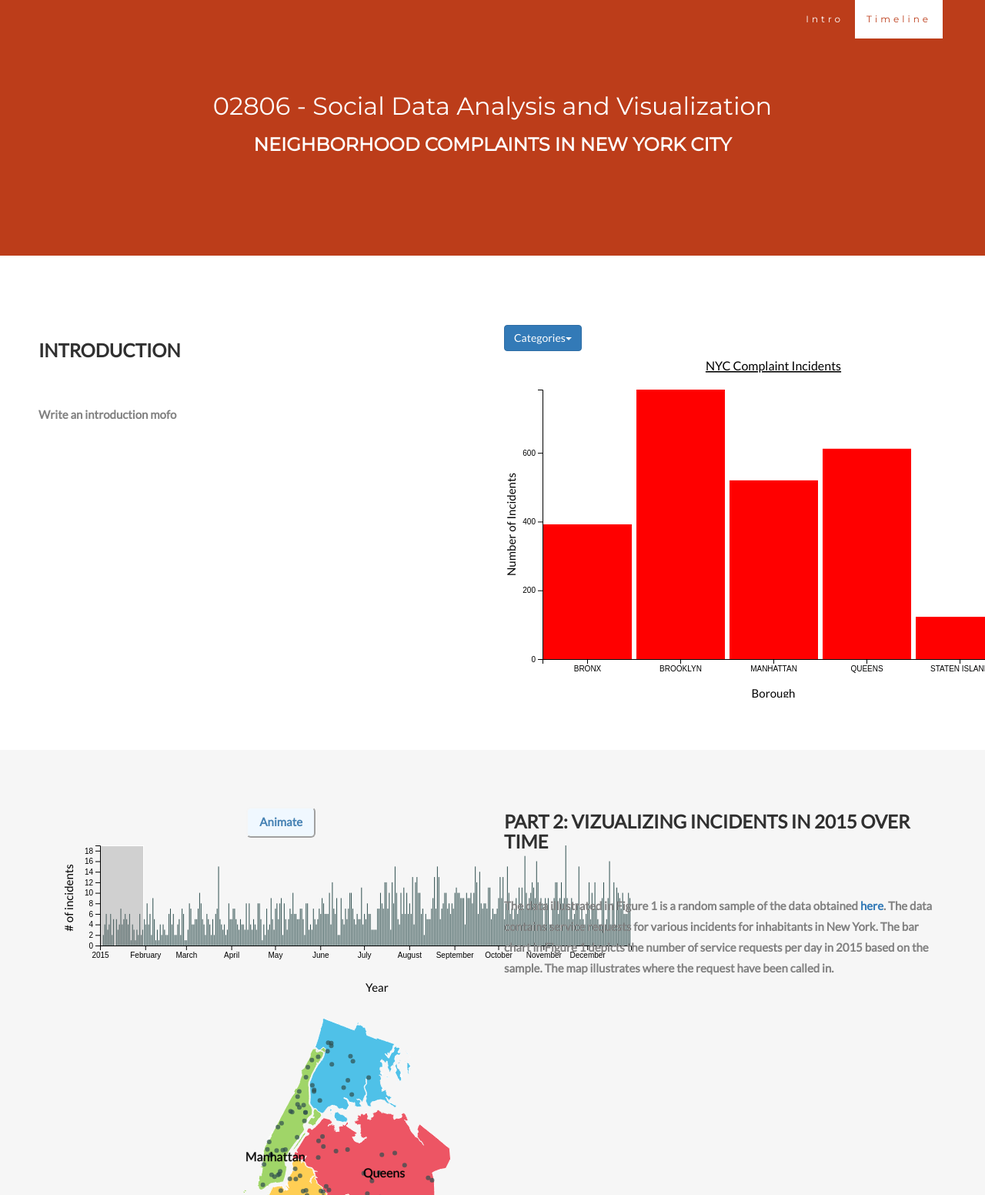
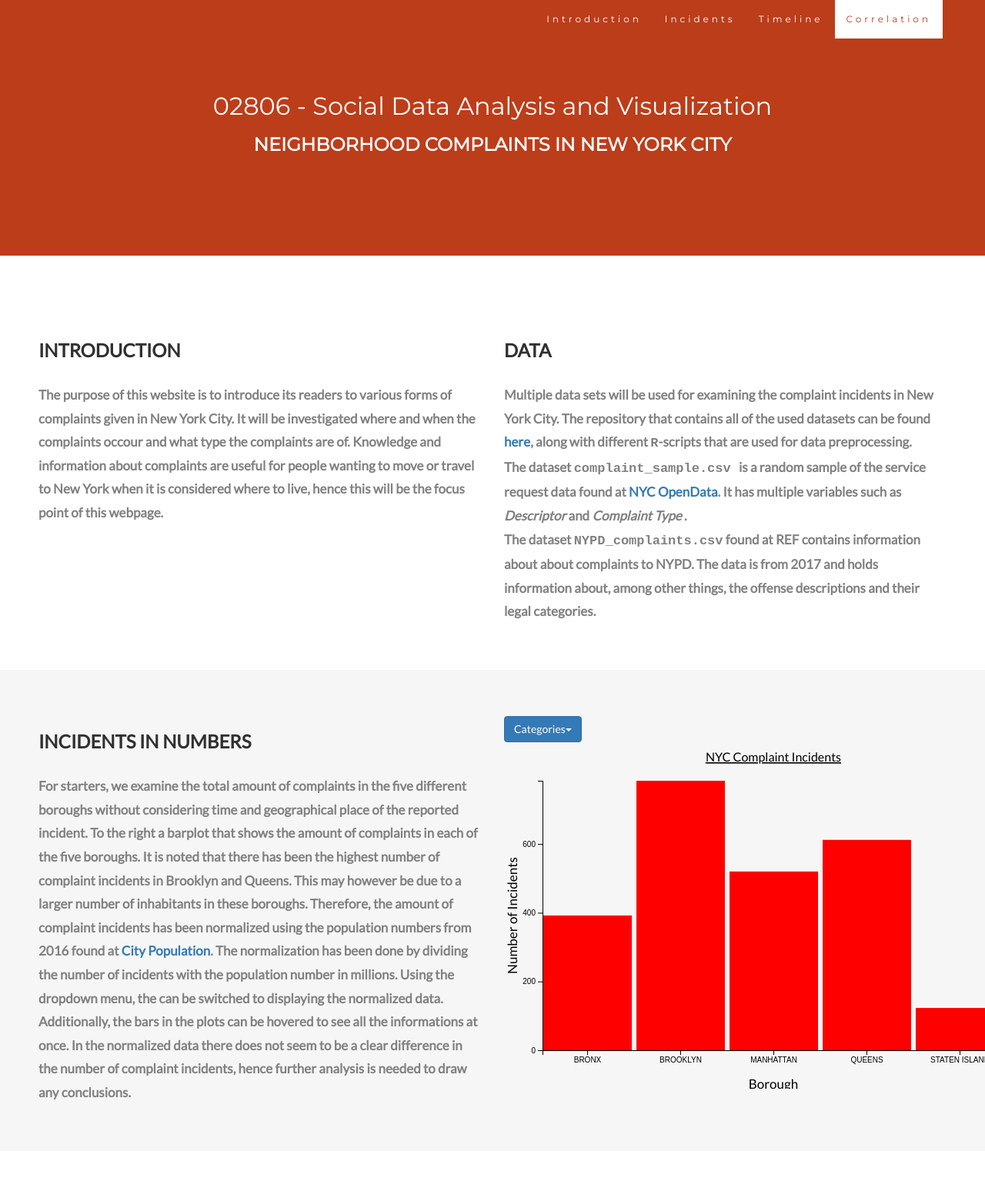
Before and after one commit to AKSteffensen/AKSteffensen.github.io, a plain HTML site: page index.html in a window 1280 px wide. Shown: the top 1552 px of the page at 77% size. Drawn offline with nearby package versions, Linux system fonts and the light colour scheme.

Commit message:
Added ticks, CorrPlot and fixed whitespace

```diff
--- a/data/incidents.csv
+++ b/data/incidents.csv
@@ -1,6 +1,6 @@
-Incidents,Incidents_Norm,Borough
-392,266.456401750999,BRONX
-784,295.986327243843,BROOKLYN
-520,312.363528674672,MANHATTAN
-612,259.4779405592,QUEENS
-123,256.539676050874,STATEN ISLAND
+Incidents,Incidents_Norm,Population,Borough
+392,266.4564018,1471160,BRONX
+784,295.9863272,2648771,BROOKLYN
+520,312.3635287,1664727,MANHATTAN
+612,259.4779406,2358582,QUEENS
+123,256.5396761,479458,STATEN ISLAND
--- a/index.html
+++ b/index.html
@@ -5,7 +5,8 @@
 		<title>02806 Social Data Analysis and Visualization</title>
 		<meta charset="utf-8">
 		<meta name="viewport" content="width=device-width, initial-scale=1">
-		<script src="https://d3js.org/d3.v4.js"></script>
+		<script type="text/javascript" src="d3.js"></script>
+		<!-- <script src="https://d3js.org/d3.v4.js"></script> -->
 		<link rel="stylesheet" href="https://maxcdn.bootstrapcdn.com/bootstrap/3.3.7/css/bootstrap.min.css">
 		<script src="https://cdnjs.cloudflare.com/ajax/libs/popper.js/1.12.9/umd/popper.min.js"></script>
 		<link href="https://fonts.googleapis.com/css?family=Montserrat" rel="stylesheet" type="text/css">
@@ -14,7 +15,7 @@
 		<script src="https://maxcdn.bootstrapcdn.com/bootstrap/3.3.7/js/bootstrap.min.js"></script>
 		<style>
 		body {
-			font: 400 15px Lato, sans-serif;
+			font: 400 17px Lato, sans-serif;
 			line-height: 1.8;
 			color: #818181;
 		}
@@ -147,7 +148,20 @@
 			margin-bottom: 35px;
 		}
 		}
-		#tooltip {
+
+		.toolTip {
+		  position: absolute;
+		  display: none;
+		  min-width: 80px;
+		  height: auto;
+		  background: none repeat scroll 0 0 #ffffff;
+		  border: 1px solid #6F257F;
+		  padding: 14px;
+		  text-align: center;
+		}
+
+
+/*		#tooltip {
 			position: absolute;
 			width: 150px;
 			height: auto;
@@ -170,7 +184,8 @@
 			font-family: sans-serif;
 			font-size: 14px;
 		}
-		path.hidden,circle.hidden,line.hidden {
+
+*/		path.hidden,circle.hidden,line.hidden {
 			display: none;
 		}
 		</style>
@@ -188,8 +203,11 @@
 				</div>
 				<div class="collapse navbar-collapse" id="myNavbar">
 					<ul class="nav navbar-nav navbar-right">
-					<li><a href="#part1">Intro</a></li>
-					<li><a href="#part2">Timeline</a></li>
+					<li><a href="#part1">Introduction</a></li>
+					<li><a href="#part2">Incidents</a></li>
+					<li><a href="#part3">Timeline</a></li>
+					<li><a href="#part4">Correlation</a></li>
+
 					</ul>
 				</div>
 			</div>
@@ -205,9 +223,32 @@
 			<div class="row">
 
 			<div class="col-sm-6">
-					<h2>Introduction</h2><br>
+					<h2>Introduction</h2>
 
-						<strong>Write an introduction mofo</strong>
+						<strong>The purpose of this website is to introduce its readers to various forms of complaints given in New York City. It will be investigated where and when the complaints occour and what type the complaints are of. Knowledge and information about complaints are useful for people wanting to move or travel to New York when it is considered where to live, hence this will be the focus point of this webpage. </strong>
+
+				</div>
+
+
+				<div class="col-sm-6">
+					<h2>Data</h2>
+
+						<strong>Multiple data sets will be used for examining the complaint incidents in New York City. The repository that contains all of the used datasets can be found <a href="https://github.com/AKSteffensen/AKSteffensen.github.io">here</a>, along with different <tt>R</tt>-scripts that are used for data preprocessing. <br> The dataset <tt>complaint_sample.csv </tt> is a random sample of the service request data found at <a href="https://data.cityofnewyork.us/Social-Services/311-Service-Requests-2015/hemm-82xw">NYC OpenData</a>. It has multiple variables such as <i> Descriptor </i> and <i> Complaint Type </i>. <br>
+						The dataset <tt>NYPD_complaints.csv</tt> found at <b>REF</b> contains information about about complaints to NYPD. The data is from 2017 and holds information about, among other things, the offense descriptions and their legal categories. </strong>
+
+				</div>
+
+			</div>
+		</div>
+
+		<!-- Container (Part 2 Section) -->
+		<div id="part2" class="container-fluid bg-grey">
+			<div class="row">
+
+			<div class="col-sm-6">
+					<h2>Incidents in Numbers</h2>
+
+						<strong>For starters, we examine the total amount of complaints in the five different boroughs without considering time and geographical place of the reported incident. To the right a barplot that shows the amount of complaints in each of the five boroughs. It is noted that there has been the highest number of complaint incidents in Brooklyn and Queens. This may however be due to a larger number of inhabitants in these boroughs. Therefore, the amount of complaint incidents has been normalized using the population numbers from 2016 found at <a href="https://www.citypopulation.de/php/usa-newyorkcity.php">City Population</a>. The normalization has been done by dividing the number of incidents with the population number in millions. Using the dropdown menu, the can be switched to displaying the normalized data. Additionally, the bars in the plots can be hovered to see all the informations at once. In the normalized data there does not seem to be a clear difference in the number of complaint incidents, hence further analysis is needed to draw any conclusions.  </strong>
 
 				</div>
 
@@ -231,8 +272,10 @@
 			</div>
 		</div>
 
-		<!-- Container (Part 2 Section) -->
-		<div id="part2" class="container-fluid bg-grey">
+
+
+		<!-- Container (Part 3 Section) -->
+		<div id="part3" class="container-fluid">
 			<div class="row">
 				<div class="col-sm-6">
 
@@ -256,7 +299,7 @@
 				</div>
 
 				<div class="col-sm-6">
-					<h2>Part 2: Vizualizing incidents in 2015 over time</h2><br>
+					<h2>Part 2: Vizualizing incidents in 2015 over time</h2>
 					<strong> The data illustrated in Figure 1 is a random sample of the data obtained <a href="https://data.cityofnewyork.us/Social-Services/311-Service-Requests-2015/hemm-82xw">here</a>. The data contains service requests for various incidents for inhabitants in New York. The bar chart in Figure 1 depicts the number of service requests per day in 2015 based on the sample. The map illustrates where the request have been called in.
 
 					 </strong>
@@ -264,6 +307,27 @@
 
 			</div>
 		</div>
+
+		<div id='part4' class='container-fluid bg-grey'>
+			<div class='row'>
+				<div class='col-sm-6'>
+					<h2>Correlation between Boroughs and Complaint Types</h2>
+					<strong> Instead of looking at the totalt amount of incidents, the different type of incidents could be examined further. Say for instance that a family wants to move to New York City but they are particularly scared of certain incidents such as assault or drug abuse. For that family it would be nice to know whether a certain borough has a smaller amount of incidents related to these categories than the other boroughs. The figure to the right illustrates the correlation between the boroughs, the incidence descriptions and the legal category. As the visualization illustrates, there does not seem to be any correlation between the boroughs and the description or the category of the reported incidents, hence we cannot solely examine the correlations between the boroughs and the incidence categories.   </strong>
+				</div>
+
+
+			<div class='row'>
+				<div class='col-sm-6'>
+
+					<!-- Add whitespace to the left of embedded plot -->
+					&emsp; &emsp; &emsp;&emsp;&emsp; &emsp;&emsp;&emsp;&emsp;&emsp; <embed src="Borough_LawCat_Corr.pdf#view=FitH" width="700" height="700">
+
+				</div>
+
+			</div>
+
+		</div>
+	</div>
 
 		<!-- Container (Footer Section) -->
 		<footer class="container-fluid text-center">
@@ -278,5 +342,6 @@
 <script src="js/barplot.js"></script>
 <script src="js/brushplot.js"></script>
 
+
 </body>
 </html>
--- a/js/barplot.js
+++ b/js/barplot.js
@@ -1,3 +1,5 @@
+// population found at https://www.citypopulation.de/php/usa-newyorkcity.php
+
 function addToBar(bar,data,prop,propScale,xScale,w,h,padding,color) {
         		// axis
             	var yAxis = d3.axisLeft().scale(propScale).ticks(5);
@@ -6,7 +8,13 @@ function addToBar(bar,data,prop,propScale,xScale,w,h,padding,color) {
                 bar.select(".y.axis").transition().duration(1000).call(yAxis);
 
         		// add bars to plot
-                bar.selectAll("rect").data(data).transition().duration(1000).attr("x",function(d,i) { return xScale(i); }).attr("y",function(d) { return propScale(d[prop]); }).attr("width",xScale.bandwidth()).attr("height",function(d) { return h-propScale(d[prop])-padding; }).attr("fill",function(d) { return color; });
+                bar.selectAll("rect").data(data)
+                .transition().duration(1000)
+                .attr("x",function(d,i) { return xScale(i); })
+                .attr("y",function(d) { return propScale(d[prop]); })
+                .attr("width",xScale.bandwidth())
+                .attr("height",function(d) { return h-propScale(d[prop])-padding; })
+                .attr("fill",function(d) { return color; });
         	}
 
         	// settings for window
@@ -16,6 +24,8 @@ function addToBar(bar,data,prop,propScale,xScale,w,h,padding,color) {
 
         	// create window for plot
             var bar = d3.select("#barplot").append("svg").attr("width",w).attr("height",h);
+
+            var tooltip = d3.select("body").append("div").attr("class", "toolTip");
 
             // load data
             d3.csv("data/incidents.csv",function(error,dataset) {
@@ -37,13 +47,38 @@ function addToBar(bar,data,prop,propScale,xScale,w,h,padding,color) {
             	var xAxis = d3.axisBottom().scale(xScale).tickValues(d3.range(dataset.length)).tickFormat(function(d,i) { return dataset[i].Borough;})
             	var yAxis = d3.axisLeft().scale(IScale).ticks(5);
 
+                // var tip = d3.tip()
+                //   .attr('class', 'd3-tip')
+                //   .offset([-10, 0])
+                //   .html(function(d) {
+                //     return "<strong>Frequency:</strong> <span style='color:red'>" + d.frequency + "</span>";
+                //   })
+
             	// add axis labels and title
 				bar.append("text").attr("x",(w/2)-padding).attr("y",0+(padding/2)).attr("text-anchor","middle").style("font-size","16px").style("text-decoration", "underline").text("NYC Complaint Incidents");
 				bar.append("text").attr("x",w/2-padding).attr("y",h).style("text-anchor","middle").text("Borough");
 				bar.append("text").attr("x",-(h/2)).attr("y",0).attr("transform","rotate(-90)").attr("dy","1em").style("text-anchor","middle").text("Number of Incidents");
 
             	// add bars to plot
-                bar.selectAll("rect").data(dataset).enter().append("rect").attr("x",function(d,i) { return xScale(i); }).attr("y",function(d) { return IScale(d.Incidents); }).attr("width",xScale.bandwidth()).attr("height",function(d) { return h-IScale(d.Incidents)-padding; }).attr("fill",function(d) { return 'red'; });
+                bar.selectAll("rect").data(dataset)
+                .enter().append("rect")
+                .attr("x",function(d,i) { return xScale(i); })
+                .attr("y",function(d) { return IScale(d.Incidents); })
+                .attr("width",xScale.bandwidth())
+                .attr("height",function(d) { return h-IScale(d.Incidents)-padding; })
+                .attr("fill",function(d) { return 'red'; })
+                .on("mouseover", function(d){
+                tooltip
+                  .style("left", d3.event.pageX - 80 + "px")
+                  .style("top", d3.event.pageY - 150 + "px")
+                  .style("display", "inline-block")
+                  .html("Borough: " + (d.Borough) + "<br>" +
+                        "Incidents: " + (d.Incidents) + "<br>" +
+                        "Normalized Incidents: " + (d.Incidents_Norm) + "<br>" +
+                        "Population: " + (d.Population));
+            })
+              .on("mouseout", function(d){ tooltip.style("display", "none");
+          });
 
                 // add axis to plot
             	bar.append("g").attr("class","x axis").attr("transform","translate(0,"+(h-padding)+")").call(xAxis);
--- a/js/brushplot.js
+++ b/js/brushplot.js
@@ -9,9 +9,9 @@ var margin_map = {top: 0, right: 0, bottom: 0, left: 0},
     width_map = 600 - margin_map.left - margin_map.right,
     height_map = 500 - margin_map.top - margin_map.bottom;
 
-var margin_newbar = {top: 0, right: 0, bottom: 0, left: 0},
-    width_newbar = 600 - margin_newbar.left - margin_newbar.right,
-    height_newbar = 500 - margin_newbar.top - margin_newbar.bottom;
+// var margin_newbar = {top: 0, right: 0, bottom: 0, left: 0},
+//     width_newbar = 600 - margin_newbar.left - margin_newbar.right,
+//     height_newbar = 500 - margin_newbar.top - margin_newbar.bottom;
 
 var svgchart = d3.select("#brushplot")
                 .append("svg")
@@ -25,12 +25,12 @@ var svgmap = d3.select("#brushplot").append("svg")
               .attr("width", width_map)
               .attr("height", height_map);
 
-var svgbar = d3.select("#brushplot")
-                .append("svg")
-                .attr("width", width_newbar + margin_newbar.left + margin_newbar.right)
-                .attr("height", height_newbar + margin_newbar.top + margin_newbar.bottom)
-                //.append("g")
-                .attr("transform", "translate(" + margin_newbar.left + "," + margin_newbar.top + ")");
+// var svgbar = d3.select("#brushplot")
+//                 .append("svg")
+//                 .attr("width", width_newbar + margin_newbar.left + margin_newbar.right)
+//                 .attr("height", height_newbar + margin_newbar.top + margin_newbar.bottom)
+//                 //.append("g")
+//                 .attr("transform", "translate(" + margin_newbar.left + "," + margin_newbar.top + ")");
 
 var projection = d3.geoMercator().scale(45000).translate([width_map /2, height_map/2]).center([-74.0, 40.7]);
 var path = d3.geoPath().projection(projection);
@@ -39,9 +39,9 @@ var color = d3.scaleThreshold().range(["rgb(247,251,255)", "rgb(222,235,247)", "
 
 
              // Load in my states data!
-                d3.csv("data/complaint_sample2.csv", function(data) {
+                d3.csv("Data/complaint_sample2.csv", function(data) {
                    //----------draw histogram------------
-                   d3.json("data/boroughs.geojson", function(json) {
+                   d3.json("Data/boroughs.geojson", function(json) {
 
                     //map
                     // Bind the data to the SVG and create one path per GeoJSON feature
@@ -231,7 +231,7 @@ var color = d3.scaleThreshold().range(["rgb(247,251,255)", "rgb(222,235,247)", "
                                       .style("opacity", 0.7) ;
                     }
       //-----------------------------add name of boroughs------------------------------
-      d3.csv("data/cities.csv", function(error, data) {
+      d3.csv("Data/cities.csv", function(error, data) {
          svgmap.selectAll("text")
                .append("g")
                .data(data)
```
Also changed, not shown: 1 other file.
